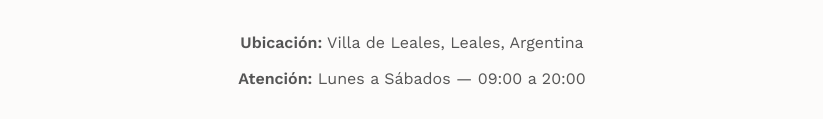
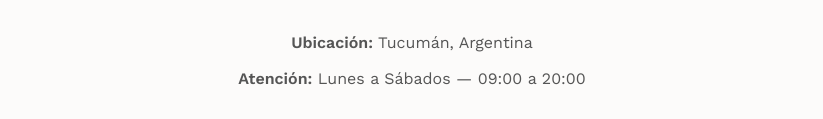
Before and after one commit to codecuellar/detroya-ecommerce, a plain HTML site: page index.html in a window 1280 px wide. Shown: the part 2242-2361 px from the top of the page, without its empty margins (228-1051 px from the left). Drawn offline with nearby package versions, Linux system fonts and the light colour scheme; no server answers.

Commit message:
cambio en info de contacto (lugar)

```diff
--- a/index.html
+++ b/index.html
@@ -307,7 +307,7 @@
             <p>¿Tenés dudas sobre talles de anillos o personalizaciones? Coordiná una atención directa con Cecilia.</p>
 
             <div class="contacto-datos">
-                <p><strong>Ubicación:</strong> Villa de Leales, Leales, Argentina</p>
+                <p><strong>Ubicación:</strong> Tucumán, Argentina</p>
                 <p><strong>Atención:</strong> Lunes a Sábados — 09:00 a 20:00</p>
             </div>
 
```
